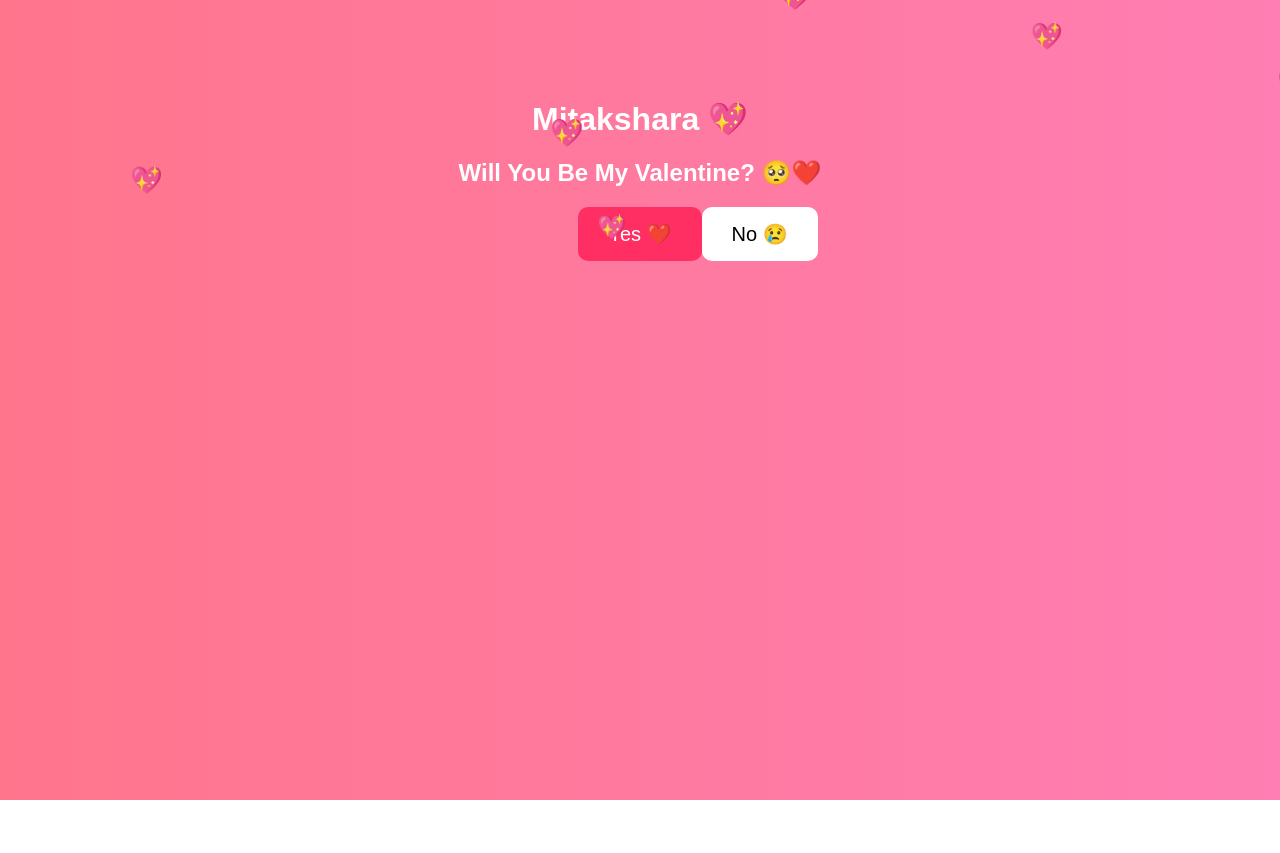
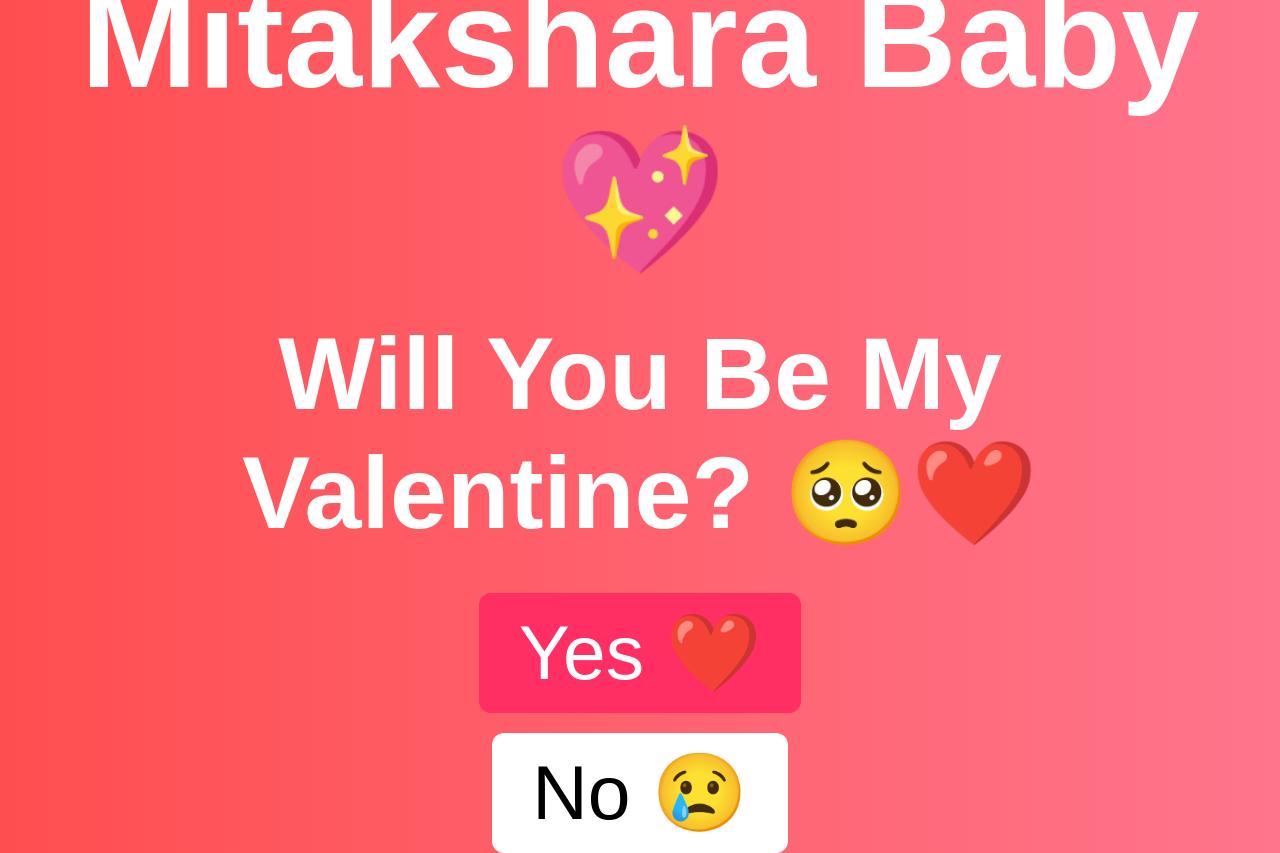
Before and after one commit to jyotibahande946-cpu/mitakshara-love, a plain HTML site: page index.html in a window 1280 px wide. Before the commit the page ends 800 px from the top, so only its background shows below. Drawn offline with Linux system fonts and the light colour scheme.

Commit message:
Refactor index.html for improved layout and style

```diff
--- a/index.html
+++ b/index.html
@@ -1,26 +1,50 @@
 <!DOCTYPE html>
 <html>
 <head>
+<meta charset="UTF-8">
+<meta name="viewport" content="width=device-width, initial-scale=1.0">
 <title>Mitakshara ❤️</title>
 
 <style>
 body {
+    margin: 0;
+    padding: 0;
+    font-family: Arial, sans-serif;
+    background: linear-gradient(to right, #ff4e50, #ff758c);
+    display: flex;
+    flex-direction: column;
+    justify-content: center;
+    align-items: center;
+    height: 100vh;
     text-align: center;
-    font-family: Arial, sans-serif;
-    background: linear-gradient(to right, #ff758c, #ff7eb3);
-    margin-top: 100px;
     overflow: hidden;
 }
 
-h1, h2, h3 {
+h1 {
+    font-size: 11vw;
     color: white;
+    margin: 10px;
+}
+
+h2 {
+    font-size: 8vw;
+    color: white;
+    margin: 20px;
+}
+
+.buttons {
+    display: flex;
+    flex-direction: column;  /* THIS MAKES THEM UP & DOWN */
+    align-items: center;
+    gap: 20px;
+    margin-top: 20px;
 }
 
 button {
-    padding: 15px 30px;
-    font-size: 20px;
+    padding: 15px 40px;
+    font-size: 6vw;
     border: none;
-    border-radius: 10px;
+    border-radius: 12px;
     cursor: pointer;
     transition: 0.3s;
 }
@@ -33,29 +57,20 @@ button {
 #noBtn {
     background-color: white;
     color: black;
-    position: absolute;
-}
-
-.heart {
-    position: fixed;
-    color: white;
-    animation: float 5s linear infinite;
-}
-
-@keyframes float {
-    from { transform: translateY(0); }
-    to { transform: translateY(-800px); }
+    position: relative;
 }
 </style>
 </head>
 
 <body>
 
-<h1>Mitakshara 💖</h1>
+<h1>Mitakshara Baby 💖</h1>
 <h2>Will You Be My Valentine? 🥺❤️</h2>
 
-<button id="yesBtn" onclick="yesClicked()">Yes ❤️</button>
-<button id="noBtn" onclick="moveButton()">No 😢</button>
+<div class="buttons">
+    <button id="yesBtn" onclick="yesClicked()">Yes ❤️</button>
+    <button id="noBtn" onclick="moveButton()">No 😢</button>
+</div>
 
 <script>
 let noClickCount = 0;
@@ -66,8 +81,10 @@ function moveButton() {
     const button = document.getElementById("noBtn");
     const yesButton = document.getElementById("yesBtn");
 
-    let x = Math.random() * (window.innerWidth - 100);
-    let y = Math.random() * (window.innerHeight - 50);
+    button.style.position = "absolute";
+
+    let x = Math.random() * (window.innerWidth - 150);
+    let y = Math.random() * (window.innerHeight - 80);
 
     button.style.left = x + "px";
     button.style.top = y + "px";
@@ -75,37 +92,26 @@ function moveButton() {
     yesButton.style.transform = "scale(" + (1 + noClickCount * 0.2) + ")";
 
     if(noClickCount == 1){
-        alert("Mitakshara... are you sure? 🥺");
+        alert("Mitakshara please think again 🥺");
     }
     else if(noClickCount == 2){
-        alert("Think again please 😭❤️");
+        alert("I’ll be sad 😭❤️");
     }
     else if(noClickCount == 3){
-        alert("I won't give up that easily 😏💘");
+        alert("You can't escape my love 😏💘");
     }
 }
 
 function yesClicked(){
     document.body.innerHTML = `
-        <h1>Yayyyyy Mitakshara!!! 💖😍</h1>
-        <h2>You just made me the happiest person alive 🥺❤️</h2>
-        <h3>Forever & Always 💍✨</h3>
+        <div style="text-align:center;">
+            <h1 style="font-size:11vw; color:white;">YAYYY MITAKSHARA 💖😍</h1>
+            <h2 style="font-size:8vw; color:white;">You made me the happiest person alive 🥺❤️</h2>
+            <h3 style="color:white;">Forever & Always 💍✨</h3>
+        </div>
     `;
 }
-
-setInterval(() => {
-    const heart = document.createElement("div");
-    heart.classList.add("heart");
-    heart.innerHTML = "💖";
-    heart.style.left = Math.random() * 100 + "vw";
-    heart.style.fontSize = Math.random() * 20 + 20 + "px";
-    document.body.appendChild(heart);
-
-    setTimeout(() => {
-        heart.remove();
-    }, 5000);
-}, 300);
 </script>
 
 </body>
-  </html>
+</html>
```
